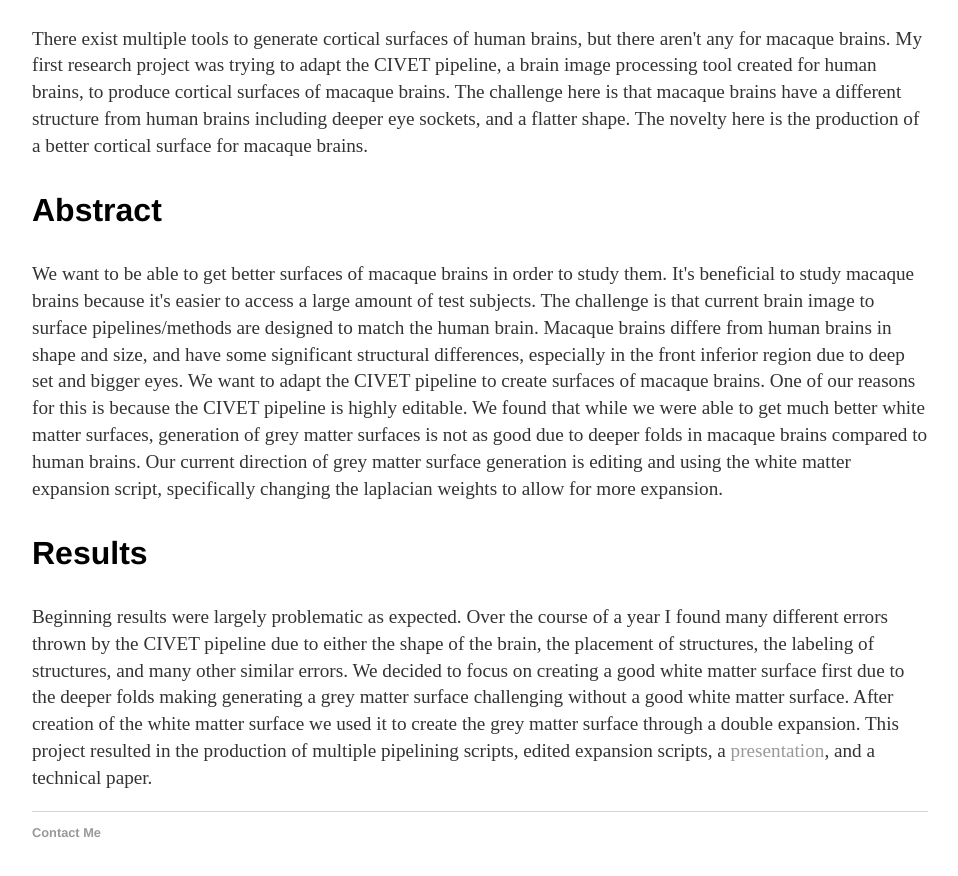
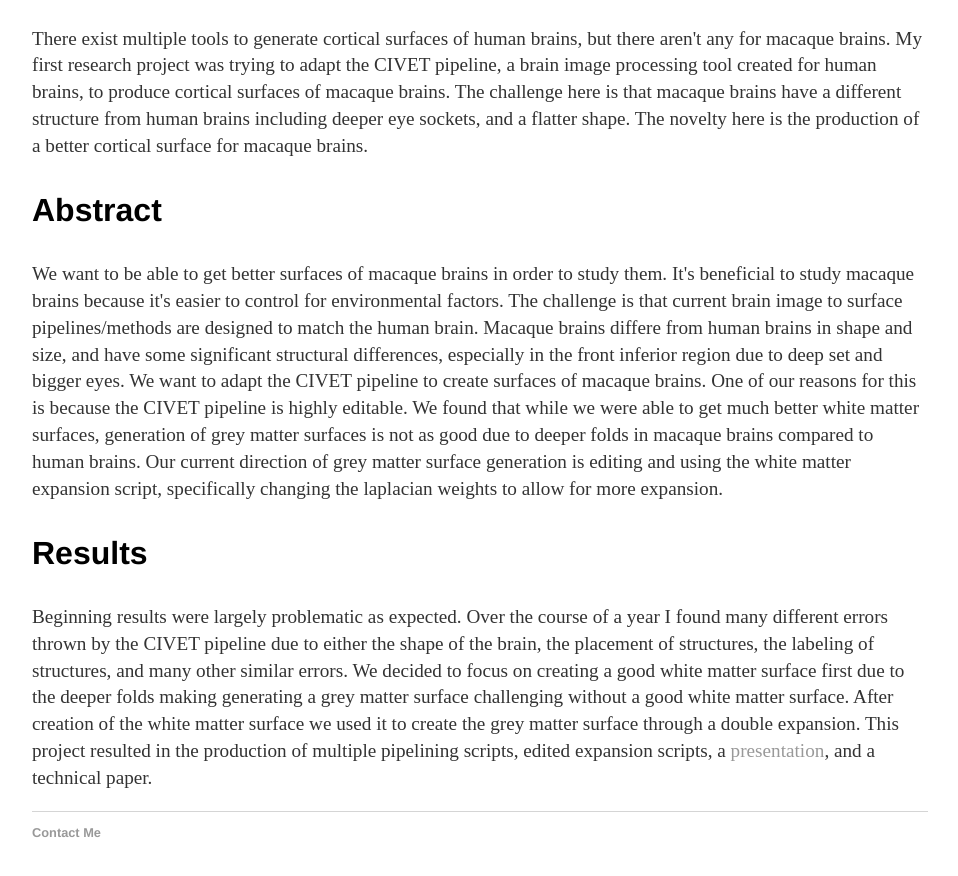
Before and after one commit to ytang07/ytang07.github.io, a Jekyll site: the page built from research/index.html, in a window 1280 px wide and 900 px high, scrolled down 2190 px. Shown: the top 876 px of the window, without its empty margins (160-1118 px from the left). Built offline with Jekyll 4.4.1, drawn with Linux system fonts in a browser that asks for light colours.

Commit message:
fixed something

```diff
--- a/research/index.html
+++ b/research/index.html
@@ -34,7 +34,7 @@ title: My Research
 	</p>
 	<h3>Abstract</h3>
 	<p>
-		We want to be able to get better surfaces of macaque brains in order to study them. It's beneficial to study macaque brains because it's easier to access a large amount of test subjects. The challenge is that current brain image to surface pipelines/methods are designed to match the human brain. Macaque brains differe from human brains in shape and size, and have some significant structural differences, especially in the front inferior region due to deep set and bigger eyes. We want to adapt the CIVET pipeline to create surfaces of macaque brains. One of our reasons for this is because the CIVET pipeline is highly editable. We found that while we were able to get much better white matter surfaces, generation of grey matter surfaces is not as good due to deeper folds in macaque brains compared to human brains. Our current direction of grey matter surface generation is editing and using the white matter expansion script, specifically changing the laplacian weights to allow for more expansion.
+		We want to be able to get better surfaces of macaque brains in order to study them. It's beneficial to study macaque brains because it's easier to control for environmental factors. The challenge is that current brain image to surface pipelines/methods are designed to match the human brain. Macaque brains differe from human brains in shape and size, and have some significant structural differences, especially in the front inferior region due to deep set and bigger eyes. We want to adapt the CIVET pipeline to create surfaces of macaque brains. One of our reasons for this is because the CIVET pipeline is highly editable. We found that while we were able to get much better white matter surfaces, generation of grey matter surfaces is not as good due to deeper folds in macaque brains compared to human brains. Our current direction of grey matter surface generation is editing and using the white matter expansion script, specifically changing the laplacian weights to allow for more expansion.
 	</p>
 	<h3>Results</h3>
 	<p>
```
